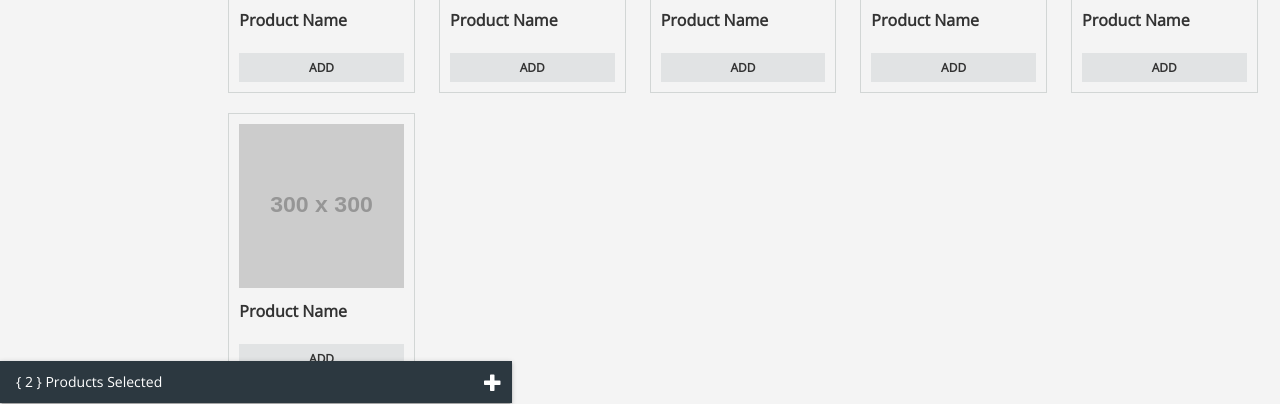
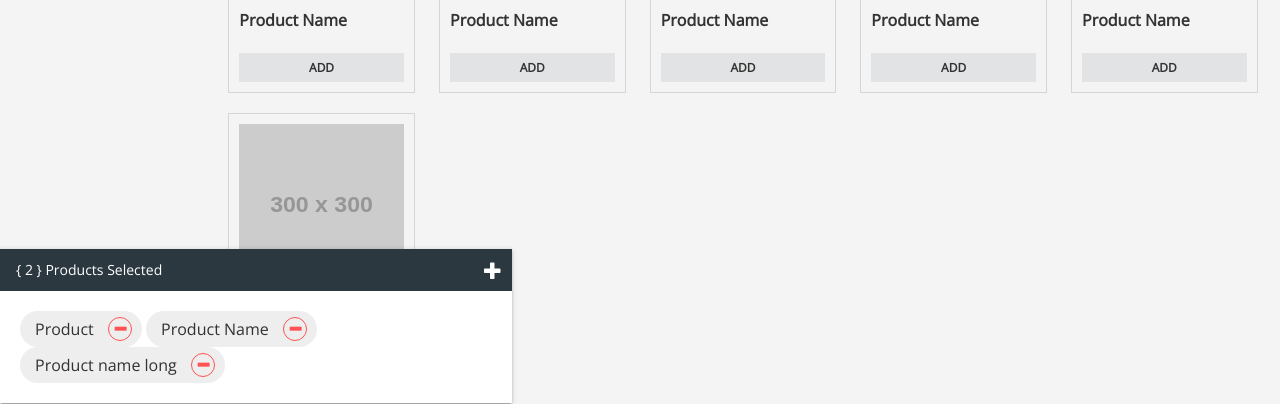
Before and after one commit to rajeshbhatt/product-picker, a website: page index.html in a window 1280 px wide. Shown: the part 397-801 px from the top of the page. Drawn offline with nearby package versions, Linux system fonts and the light colour scheme; placeholder pictures from the web are drawn by us.

Commit message:
Drawer Menu Content styles added for product list items

```diff
--- a/index.html
+++ b/index.html
@@ -216,7 +216,22 @@
 	<div class="pe-drawer">
 		<div class="pe-drawer-collection">
 			<div class="pe-drawer-header">{ 2 } Products Selected <span class="glyphicon glyphicon-plus"></span></div>
-			<div class="pe-drawer-content"></div>
+			<div class="pe-drawer-content">
+				<ul class="pe-drawer-items--list">
+					<li class="pe-drawer-items--item">
+						<span class="pe-drawer-items--item-name">Product</span>
+						<span class="glyphicon glyphicon-minus pe-delete-h"></span>
+					</li>
+					<li class="pe-drawer-items--item">
+						<span class="pe-drawer-items--item-name">Product Name</span>
+						<span class="glyphicon glyphicon-minus pe-delete-h"></span>
+					</li>
+					<li class="pe-drawer-items--item">
+						<span class="pe-drawer-items--item-name">Product name long</span>
+						<span class="glyphicon glyphicon-minus pe-delete-h"></span>
+					</li>
+				</ul>
+			</div>
 			<div class="pe-drawer-footer"></div>
 		</div>
 	</div>
--- a/scss/modules/_drawer.scss
+++ b/scss/modules/_drawer.scss
@@ -1,5 +1,4 @@
 .pe-drawer {
-
     position: fixed;
     bottom: 0;
     width: 80%;
@@ -33,5 +32,31 @@
         }
     }
 
+    &-content {
+        background: #fff;
+        padding: 20px;
+    }
+
+    // Product List Item
+    .pe-drawer-items--item {
+        display: inline-block;
+        padding: 5px 10px 5px 15px;
+        background: #eee;
+        border-radius: 20px;
+
+        span {
+            display: inline-block;
+            color: #333132;
+        }
+
+        span + span {
+            border-radius: 50%;
+            border: 1px solid #ff5252;
+            padding: 3px;
+            color: #ff5252;
+            margin-left: 10px;
+            cursor: pointer;
+        }
+    }
 
 }
```
Also changed, not shown: css/style.css, 1 other file.
